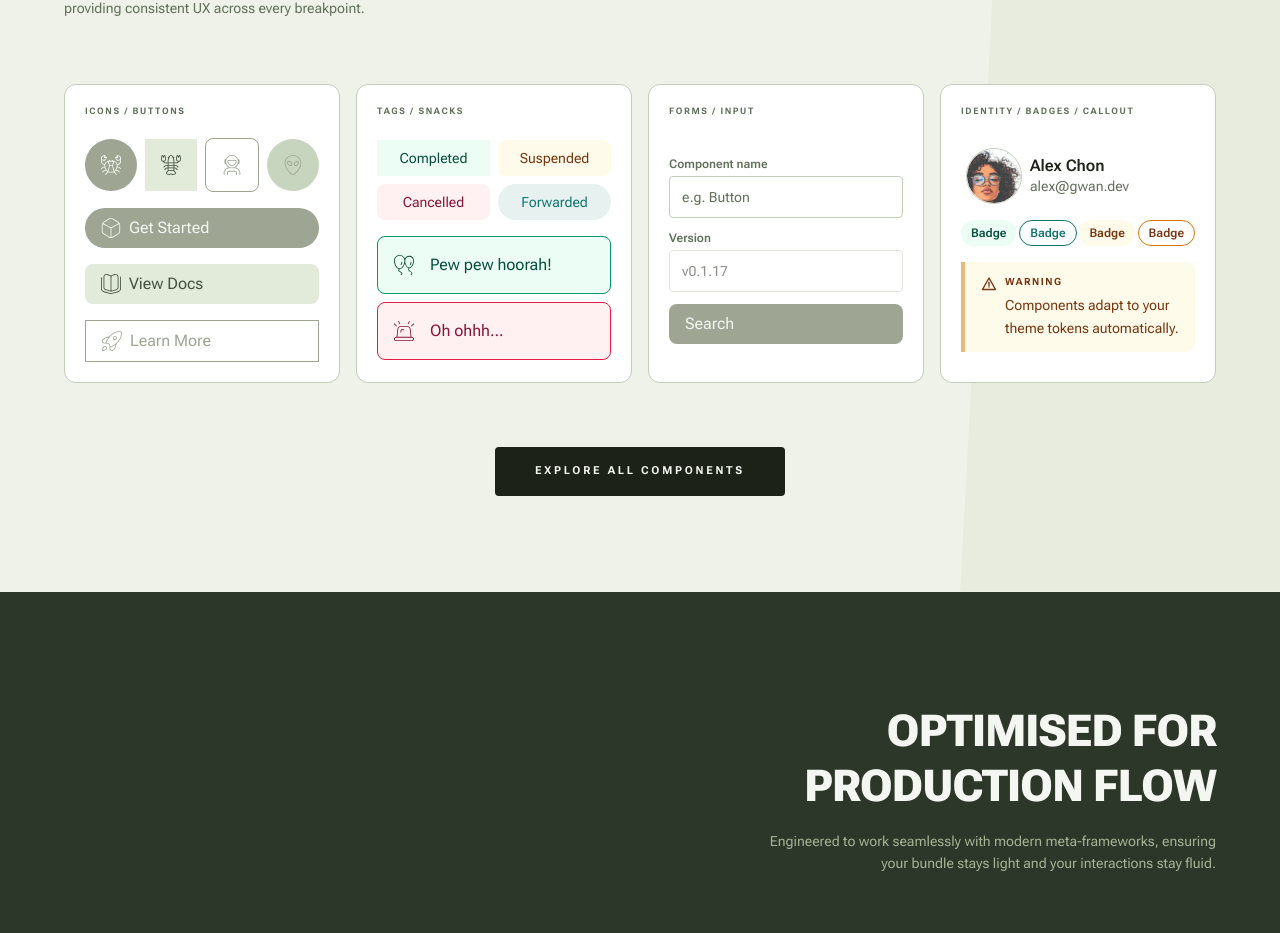
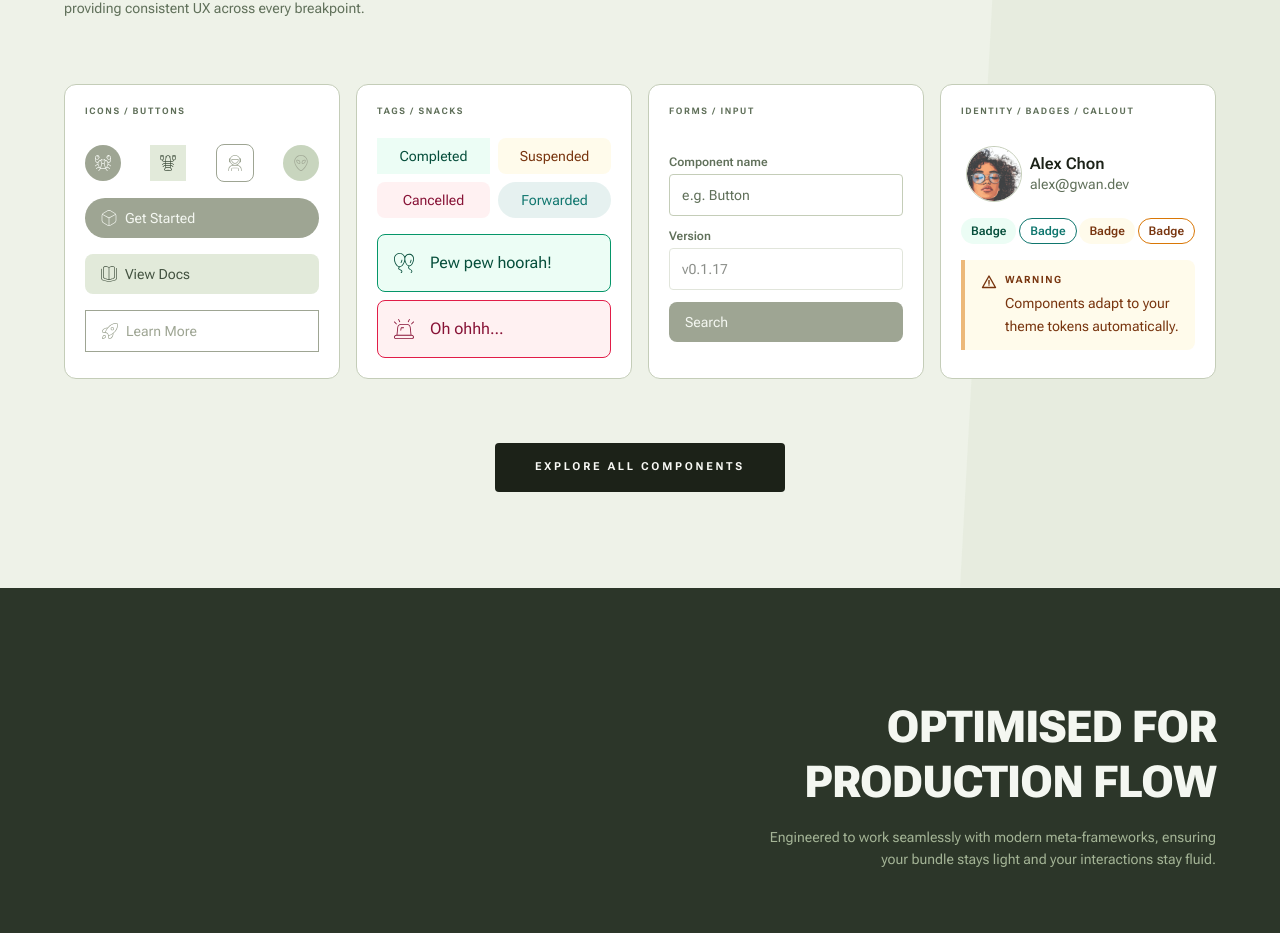
Before and after one commit to gwanfonseka/gwan-design-system, a Next.js app: page /home in a window 1280 px wide. Shown: the part 1052-1985 px from the top of the page. Built offline with nearby package versions, Linux system fonts and the light colour scheme; no server answers.

Commit message:
feat/114: support different sizes for buttons

```diff
--- a/src/components/button/index.tsx
+++ b/src/components/button/index.tsx
@@ -1,15 +1,21 @@
 import { FC, ReactNode } from "react";
 
 export enum BUTTON_VARIANTS {
-  PRIMARY = "primary",
+  PRIMARY   = "primary",
   SECONDARY = "secondary",
-  TERTIARY = "tertiary",
+  TERTIARY  = "tertiary",
 }
 
 export enum BUTTON_EDGE_STYLE {
   ROUNDED = "rounded",
   SQUARED = "squared",
-  PILL = "pill",
+  PILL    = "pill",
+}
+
+export enum BUTTON_SIZE {
+  SM = "SM",
+  MD = "MD",
+  LG = "LG",
 }
 
 export interface IButton {
@@ -22,20 +28,10 @@ export interface IButton {
   disabled?: boolean;
   className?: string;
   edges?: BUTTON_EDGE_STYLE;
+  size?: BUTTON_SIZE;
 }
 
-const Button: FC<IButton> = ({
-  variant = BUTTON_VARIANTS.PRIMARY,
-  label,
-  onClick,
-  leftIcon,
-  rightIcon,
-  type = "button",
-  disabled = false,
-  className = "",
-  edges = BUTTON_EDGE_STYLE.ROUNDED,
-}: IButton) => {
-  const getButtonVariant = (variant: BUTTON_VARIANTS) => {
+const variantClass = (variant: BUTTON_VARIANTS, disabled: boolean): string => {
   switch (variant) {
     case BUTTON_VARIANTS.PRIMARY:
       return disabled
@@ -54,30 +50,46 @@ const Button: FC<IButton> = ({
   }
 };
 
-  const getEdgesStyle = (edges: BUTTON_EDGE_STYLE) => {
+const edgeClass = (edges: BUTTON_EDGE_STYLE): string => {
   switch (edges) {
-      case BUTTON_EDGE_STYLE.SQUARED:
-        return "rounded-none";
-      case BUTTON_EDGE_STYLE.PILL:
-        return "rounded-full";
-      default:
-        return "rounded-lg";
+    case BUTTON_EDGE_STYLE.SQUARED: return "rounded-none";
+    case BUTTON_EDGE_STYLE.PILL:    return "rounded-full";
+    default:                        return "rounded-lg";
   }
 };
 
+const sizeConfig: Record<BUTTON_SIZE, { text: string; px: string; py: string; pyIcon: string; icon: string }> = {
+  [BUTTON_SIZE.SM]: { text: "text-xs",   px: "px-3", py: "py-1.5", pyIcon: "p-1.5", icon: "size-3.5" },
+  [BUTTON_SIZE.MD]: { text: "text-sm",   px: "px-4", py: "py-2.5", pyIcon: "p-2.5", icon: "size-4"   },
+  [BUTTON_SIZE.LG]: { text: "text-base", px: "px-6", py: "py-3.5", pyIcon: "p-3.5", icon: "size-5"   },
+};
+
+const Button: FC<IButton> = ({
+  variant  = BUTTON_VARIANTS.PRIMARY,
+  label,
+  onClick,
+  leftIcon,
+  rightIcon,
+  type     = "button",
+  disabled = false,
+  className = "",
+  edges    = BUTTON_EDGE_STYLE.ROUNDED,
+  size     = BUTTON_SIZE.MD,
+}: IButton) => {
+  const s = sizeConfig[size];
+  const padding = label ? `${s.py} ${s.px}` : s.pyIcon;
+
   return (
     <button
-      className={`${getButtonVariant(variant)} px-4 ${
-        label ? "py-2" : "py-4"
-      } ${getEdgesStyle(edges)} ${className}`}
       type={type}
       onClick={onClick}
       disabled={disabled}
+      className={`${variantClass(variant, disabled)} ${padding} ${s.text} ${edgeClass(edges)} ${className}`}
     >
       <div className="flex flex-row gap-2 items-center">
-        {leftIcon && <div className="size-5">{leftIcon}</div>}
-        {label && <p>{label}</p>}
-        {rightIcon && <div className="size-5">{rightIcon}</div>}
+        {leftIcon  && <div className={s.icon}>{leftIcon}</div>}
+        {label     && <span>{label}</span>}
+        {rightIcon && <div className={s.icon}>{rightIcon}</div>}
       </div>
     </button>
   );
--- a/src/templates/component-library/buttons/index.tsx
+++ b/src/templates/component-library/buttons/index.tsx
@@ -1,5 +1,6 @@
 import Button, {
   BUTTON_EDGE_STYLE,
+  BUTTON_SIZE,
   BUTTON_VARIANTS,
 } from "@/components/button";
 import Checkbox from "@/components/checkbox";
@@ -19,6 +20,13 @@ const Buttons = () => {
     BUTTON_EDGE_STYLE.ROUNDED,
   );
   const [isDisabled, setIsDisabled] = useState<boolean>(false);
+  const [buttonSize, setButtonSize] = useState<string>(BUTTON_SIZE.MD);
+
+  const buttonSizeOptions = [
+    { value: BUTTON_SIZE.SM, label: "SM" },
+    { value: BUTTON_SIZE.MD, label: "MD" },
+    { value: BUTTON_SIZE.LG, label: "LG" },
+  ];
   const [leftIcon, setLeftIcon] = useState<string>("None");
   const [rightIcon, setRightIcon] = useState<string>("None");
   const list = Object.keys(svgList);
@@ -35,7 +43,7 @@ const Buttons = () => {
     { value: BUTTON_EDGE_STYLE.PILL, label: "pill" },
   ];
 
-  const codeExample = `import { Button, BUTTON_VARIANTS, BUTTON_EDGE_STYLE } from "gwan-design-system";
+  const codeExample = `import { Button, BUTTON_VARIANTS, BUTTON_EDGE_STYLE, BUTTON_SIZE } from "gwan-design-system";
 import { ProductsSVG } from "gwan-design-system";
 
 const Example = () => {
@@ -43,13 +51,13 @@ const Example = () => {
     <Button
       label="Label"
       onClick={() => {}}
-      variant={BUTTON_VARIANTS.PRIMARY} // optional, default is primary
-      edges={BUTTON_EDGE_STYLE.ROUNDED} // optional, default is rounded
-      leftIcon={<ProductsSVG />} // optional, you can add an icon
-      rightIcon={<ProductsSVG />} // optional, you can add an icon
-      disabled={false} // optional, default is false
-      type="button" // optional, default is "button"
-      className="custom-class" // optional, you can add your own styles
+      variant={BUTTON_VARIANTS.PRIMARY}  // PRIMARY | SECONDARY | TERTIARY
+      size={BUTTON_SIZE.MD}              // SM | MD | LG — MD matches form element height
+      edges={BUTTON_EDGE_STYLE.ROUNDED}  // ROUNDED | SQUARED | PILL
+      leftIcon={<ProductsSVG />}         // optional left icon
+      rightIcon={<ProductsSVG />}        // optional right icon
+      disabled={false}
+      type="button"
     />
   );
 };`;
@@ -62,6 +70,7 @@ const Example = () => {
             variant={buttonVariant as BUTTON_VARIANTS}
             label={buttonLabel}
             edges={buttonEdges as BUTTON_EDGE_STYLE}
+            size={buttonSize as BUTTON_SIZE}
             disabled={isDisabled}
             leftIcon={
               leftIcon !== "None"
@@ -104,6 +113,13 @@ const Example = () => {
             onChange={(option) => setButtonEdges(option)}
             className="w-full sm:w-64"
           />
+          <SelectDropdown
+            label="Size"
+            options={buttonSizeOptions}
+            value={buttonSize}
+            onChange={(option) => setButtonSize(option)}
+            className="w-full sm:w-64"
+          />
         </div>
         <div className="flex flex-row flex-wrap justify-center gap-4 items-center">
           <SelectDropdown
@@ -134,21 +150,14 @@ const Example = () => {
   return (
     <div className="flex flex-col gap-8">
       <div className="flex flex-row flex-wrap gap-4 items-center justify-center">
-        <Button
-          variant={BUTTON_VARIANTS.PRIMARY}
-          label="Primary"
-          onClick={() => {}}
-        />
-        <Button
-          variant={BUTTON_VARIANTS.SECONDARY}
-          label="Secondary"
-          onClick={() => {}}
-        />
-        <Button
-          variant={BUTTON_VARIANTS.TERTIARY}
-          label="Tertiary"
-          onClick={() => {}}
-        />
+        <Button variant={BUTTON_VARIANTS.PRIMARY}   label="Primary"   onClick={() => {}} />
+        <Button variant={BUTTON_VARIANTS.SECONDARY} label="Secondary" onClick={() => {}} />
+        <Button variant={BUTTON_VARIANTS.TERTIARY}  label="Tertiary"  onClick={() => {}} />
+      </div>
+      <div className="flex flex-row flex-wrap gap-4 items-end justify-center">
+        <Button variant={BUTTON_VARIANTS.PRIMARY} label="Small"  size={BUTTON_SIZE.SM} onClick={() => {}} />
+        <Button variant={BUTTON_VARIANTS.PRIMARY} label="Medium" size={BUTTON_SIZE.MD} onClick={() => {}} />
+        <Button variant={BUTTON_VARIANTS.PRIMARY} label="Large"  size={BUTTON_SIZE.LG} onClick={() => {}} />
       </div>
       <Playground template={renderPlayground()} />
       <CodeSnippet code={codeExample} />
```
Lines whose indentation alone changed are shown as unchanged.
